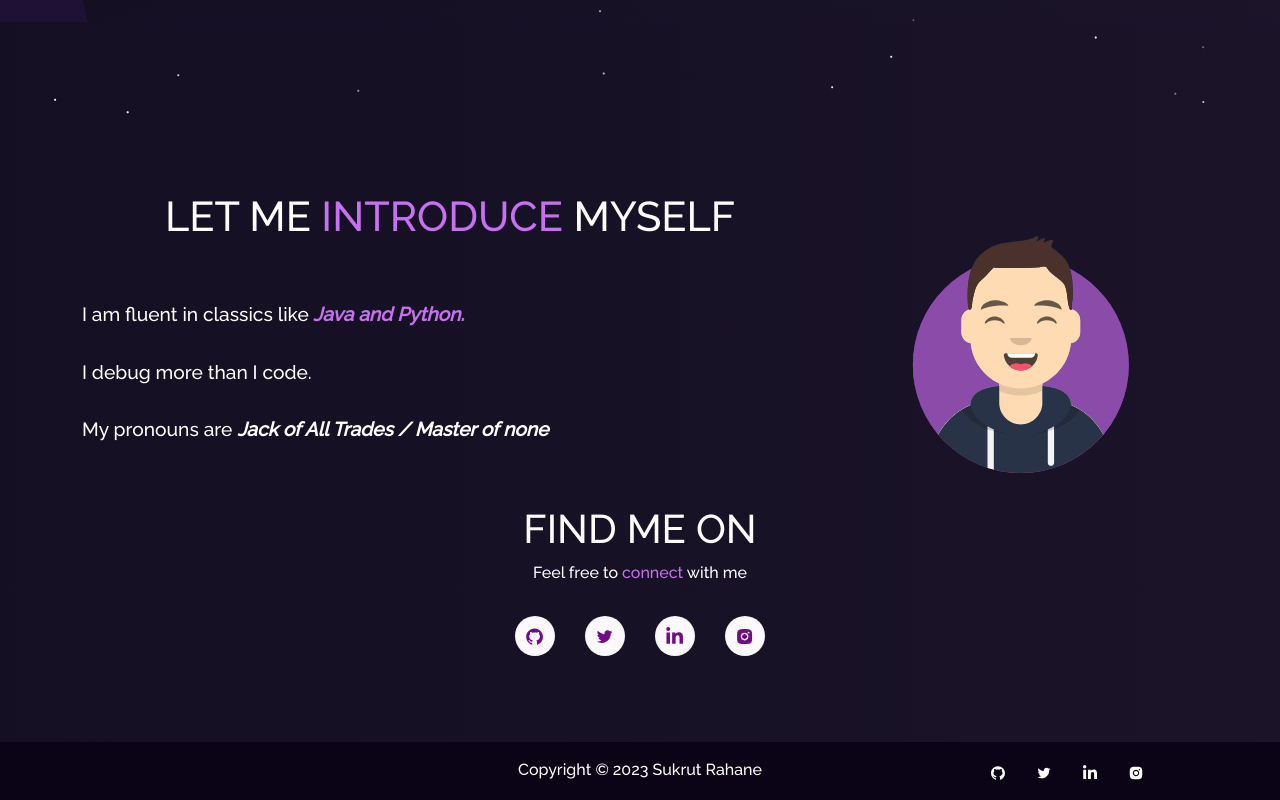
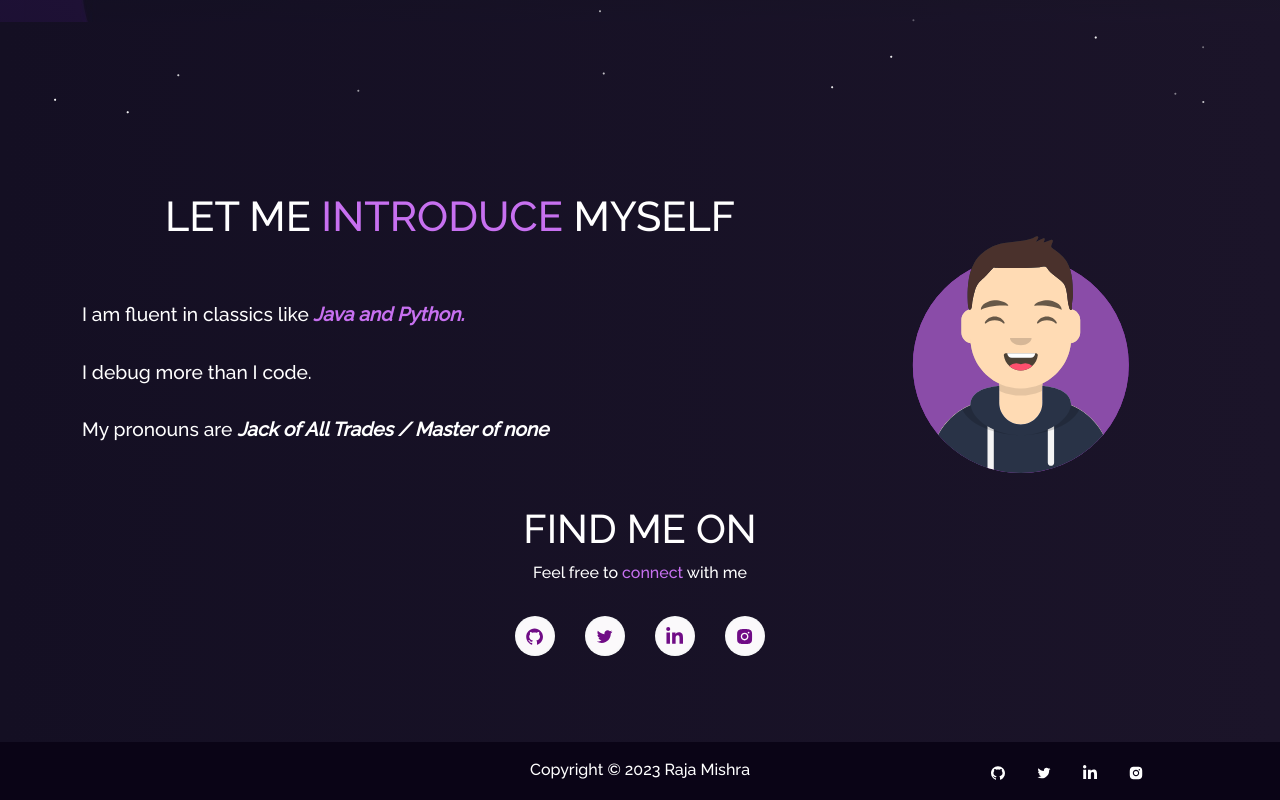
Before and after one commit to mishraraja/mishraportfolioreact, a React (Create React App) app: page / in a window 1280 px wide. Shown: the part 684-1484 px from the top of the page. Built offline with nearby package versions, Linux system fonts and the light colour scheme.

Commit message:
Update Footer.js

```diff
--- a/src/components/Footer.js
+++ b/src/components/Footer.js
@@ -17,7 +17,7 @@ function Footer() {
 
         </Col>
         <Col md="4" className="footer-copywright">
-          <h3>Copyright © {year} Sukrut Rahane</h3>
+          <h3>Copyright © {year} Raja Mishra</h3>
         </Col>
         <Col md="4" className="footer-body">
           <ul className="footer-icons">
```
